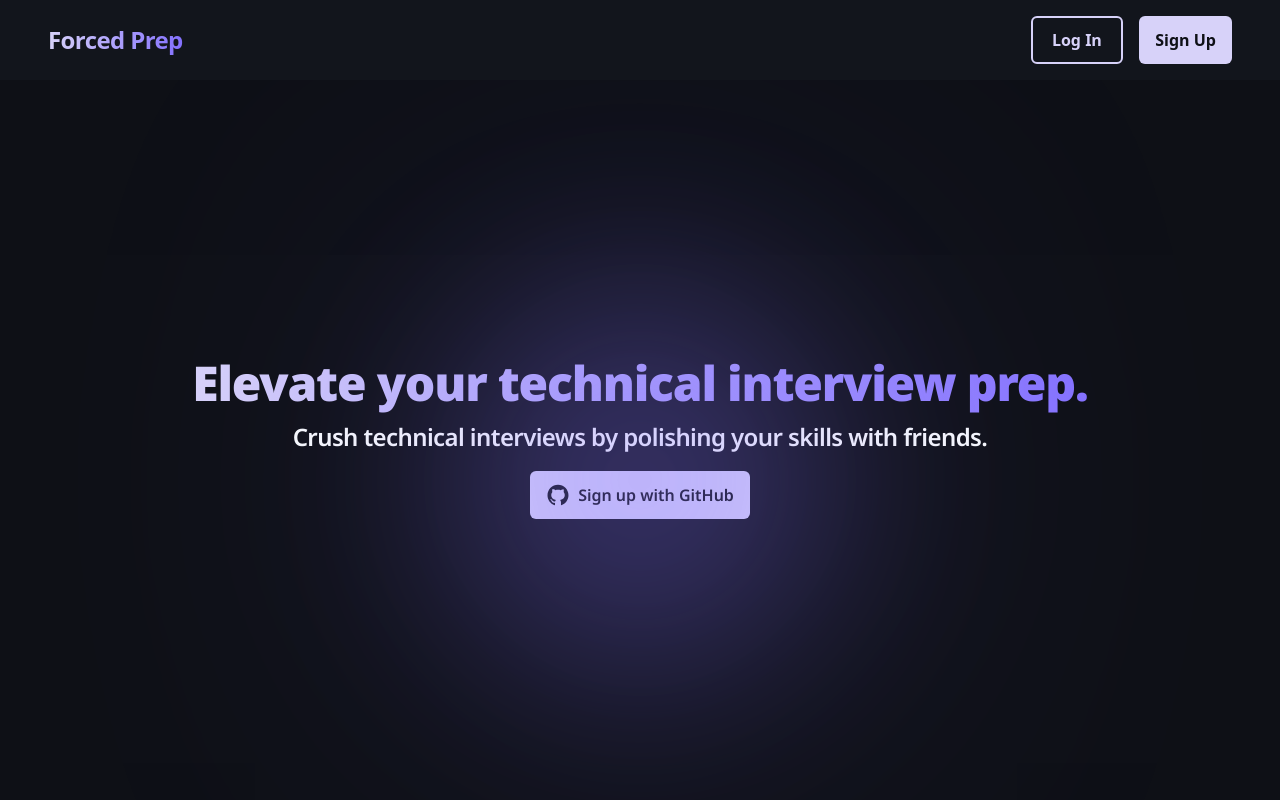
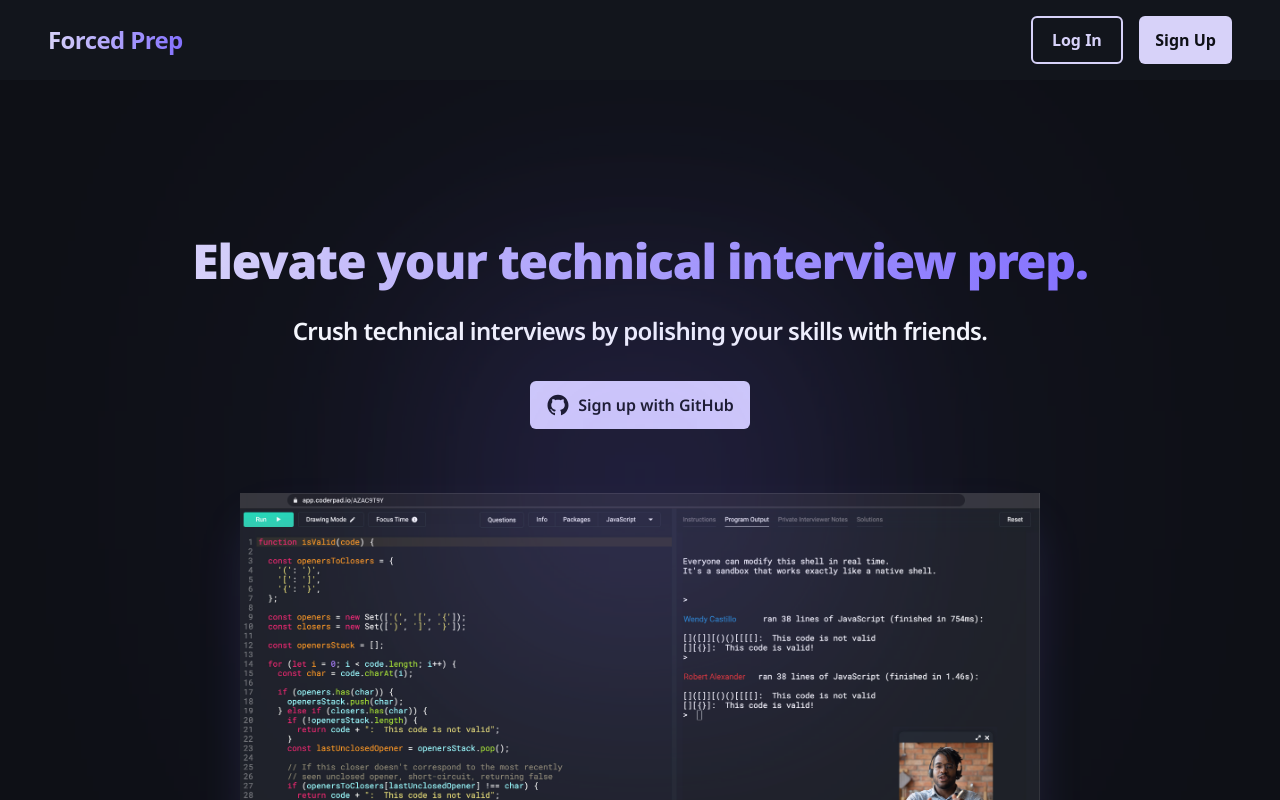
Before and after one commit to CS3219-AY2324S1/ay2324s1-course-assessment-g11, a Next.js app in the folder frontend/: page / in a window 1280 px wide. Shown: the top 800 px of the page. Built offline with nearby package versions, Linux system fonts and the light colour scheme.

Commit message:
chore: Add landing page screenshot

```diff
--- a/frontend/src/components/ui/spotlight.tsx
+++ b/frontend/src/components/ui/spotlight.tsx
@@ -83,9 +83,9 @@ export function SpotlightCard({
   children,
   className = ''
 }: SpotlightCardProps) {
-  return <div className={`relative h-full rounded-3xl p-px
-  before:absolute before:w-80 before:h-80 before:-left-40 before:-top-40 before:bg-secondary before:rounded-full before:opacity-30 before:pointer-events-none before:transition-opacity before:duration-500 before:translate-x-[var(--mouse-x)] before:translate-y-[var(--mouse-y)] before:group-hover:opacity-50 before:z-10 before:blur-[200px]
-  after:absolute after:w-96 after:h-96 after:-left-48 after:-top-48 after:bg-secondary after:rounded-full after:opacity-30 after:pointer-events-none after:transition-opacity after:duration-500 after:translate-x-[var(--mouse-x)] after:translate-y-[var(--mouse-y)] after:hover:opacity-30 after:z-30 after:blur-[100px]
+  return <div className={`relative h-full p-px
+  before:absolute before:w-96 before:h-96 before:-left-48 before:-top-48 before:bg-secondary before:opacity-20 before:pointer-events-none before:transition-opacity before:duration-500 before:translate-x-[var(--mouse-x)] before:translate-y-[var(--mouse-y)] before:group-hover:opacity-20 before:z-10 before:blur-[200px]
+  after:absolute after:w-96 after:h-96 after:-left-48 after:-top-48 after:bg-secondary after:opacity-10 after:pointer-events-none after:transition-opacity after:duration-500 after:translate-x-[var(--mouse-x)] after:translate-y-[var(--mouse-y)] after:hover:opacity-20 after:z-30 after:blur-[100px]
   overflow-hidden ${className}`}>
     {children}
   </div>
--- a/frontend/src/pages/index.tsx
+++ b/frontend/src/pages/index.tsx
@@ -2,6 +2,7 @@ import { Button } from '@/components/ui/button'
 import Spotlight, { SpotlightCard } from '@/components/ui/spotlight'
 import { TypographyH1, TypographyH3 } from '@/components/ui/typography'
 import { Noto_Sans } from 'next/font/google'
+import Image from 'next/image'
 import { AiFillGithub } from 'react-icons/ai'
 
 const notoSans = Noto_Sans({
@@ -16,14 +17,14 @@ export default function Home() {
     >
       <Spotlight className="group">
         <SpotlightCard>
-          <div className="h-[calc(100vh-80px)] flex flex-col items-center justify-center text-center">
-            <TypographyH1 className="text-transparent bg-clip-text bg-gradient-to-r from-primary to-secondary">Elevate your technical interview prep.</TypographyH1>
-            <TypographyH3 className="text-foreground">Crush technical interviews by polishing your skills with friends.</TypographyH3>
-            <Button className="my-4">
+          <div className="p-24 mt-12 flex flex-col items-center justify-center text-center">
+            <TypographyH1 className="text-transparent bg-clip-text bg-gradient-to-r from-primary to-secondary mb-4">Elevate your technical interview prep.</TypographyH1>
+            <TypographyH3 className="text-foreground mb-8">Crush technical interviews by polishing your skills with friends.</TypographyH3>
+            <Button className="mb-16">
               <AiFillGithub className="mr-2 w-6 h-6" />
               Sign up with GitHub
             </Button>
-
+            <Image src={'/hero-image.jpeg'} width={800} height={600} alt="Screenshot of the collaboration feature" className="shadow-2xl shadow-secondary/20 shadow-ring-10"/>
           </div>
         </SpotlightCard>
       </Spotlight>
```
Also changed, not shown: frontend/public/hero-image.jpeg (added).
